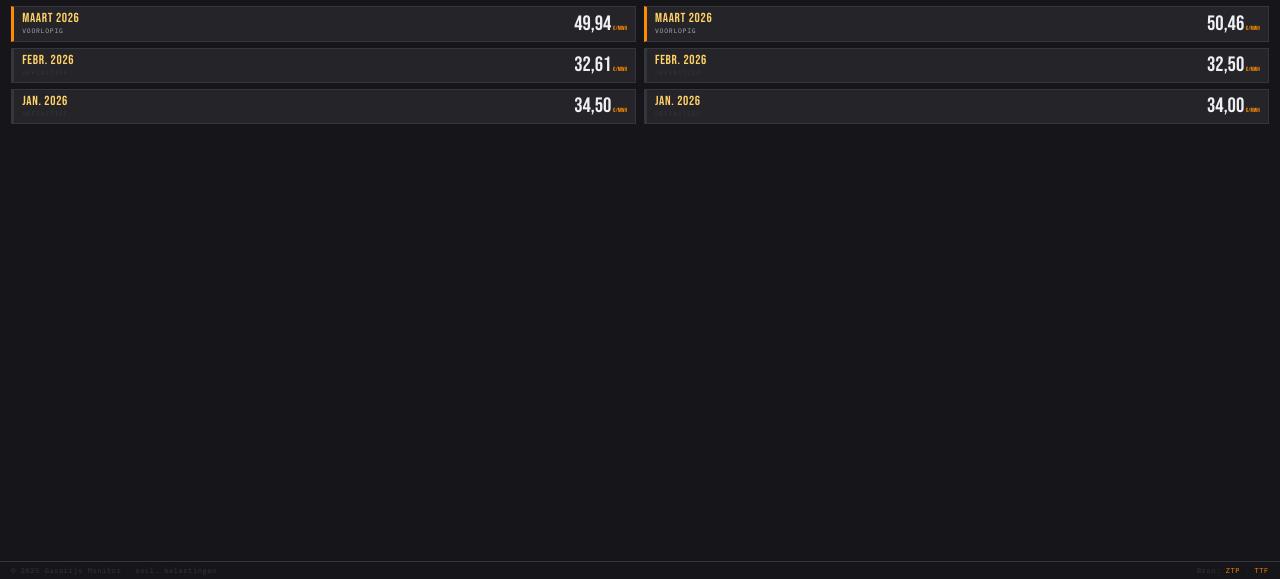
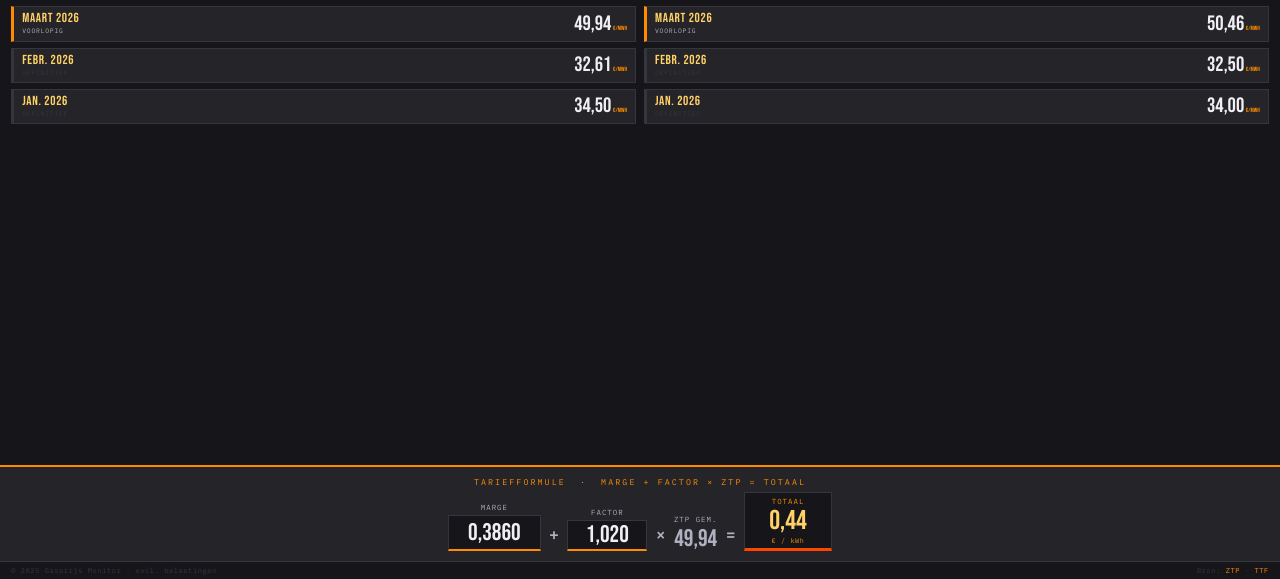
Before and after one commit to Orgin-o/website, a plain HTML site: page index.html in a window 1280 px wide. Shown: the part 221-800 px from the top of the page. Drawn offline with Linux system fonts and the light colour scheme.

Commit message:
Update index formula.html

```diff
--- a/index.html
+++ b/index.html
@@ -221,6 +221,134 @@
       margin-left: 0.1rem;
     }
 
+    /* ── TARIEFFORMULE ── */
+    .formule-bar {
+      flex-shrink: 0;
+      background: var(--ash);
+      border-top: 2px solid var(--ember);
+      padding: 0.55rem 0.7rem 0.6rem;
+      display: flex;
+      flex-direction: column;
+      align-items: center;
+      gap: 0.35rem;
+    }
+    .formule-lbl {
+      font-size: 0.52rem;
+      letter-spacing: 0.25em;
+      color: var(--ember);
+      text-transform: uppercase;
+    }
+    .formule-expr {
+      display: flex;
+      align-items: flex-end;
+      justify-content: center;
+      gap: 0.55rem;
+    }
+    .formule-op {
+      font-family: 'Bebas Neue', sans-serif;
+      font-size: 1.4rem;
+      color: var(--pale);
+      flex-shrink: 0;
+      line-height: 1;
+      padding-bottom: 0.15rem;
+    }
+    .formule-field {
+      display: flex;
+      flex-direction: column;
+      align-items: center;
+      flex-shrink: 0;
+    }
+    .formule-field-lbl {
+      font-size: 0.46rem;
+      letter-spacing: 0.14em;
+      color: var(--pale);
+      text-transform: uppercase;
+      margin-bottom: 0.18rem;
+    }
+    .formule-input {
+      background: var(--smoke);
+      border: 1px solid var(--mist);
+      border-bottom: 2px solid var(--ember);
+      color: var(--white);
+      font-family: 'Bebas Neue', sans-serif;
+      font-size: 1.5rem;
+      width: 5.8rem;
+      text-align: center;
+      padding: 0.12rem 0.2rem;
+      outline: none;
+      -moz-appearance: textfield;
+      line-height: 1;
+    }
+    .formule-input::-webkit-outer-spin-button,
+    .formule-input::-webkit-inner-spin-button { -webkit-appearance: none; }
+    .formule-input:focus { border-bottom-color: var(--gold); color: var(--gold); }
+    .formule-select {
+      background: var(--smoke);
+      border: 1px solid var(--mist);
+      border-bottom: 2px solid var(--ember);
+      color: var(--white);
+      font-family: 'Bebas Neue', sans-serif;
+      font-size: 1.5rem;
+      width: 5rem;
+      text-align: center;
+      padding: 0.12rem 0.15rem;
+      outline: none;
+      cursor: pointer;
+      -webkit-appearance: none;
+      appearance: none;
+      line-height: 1;
+    }
+    .formule-select:focus { border-bottom-color: var(--gold); }
+    .formule-ztp {
+      display: flex;
+      flex-direction: column;
+      align-items: center;
+      flex-shrink: 0;
+    }
+    .formule-ztp-lbl {
+      font-size: 0.46rem;
+      letter-spacing: 0.14em;
+      color: var(--pale);
+      text-transform: uppercase;
+      margin-bottom: 0.18rem;
+    }
+    .formule-ztp-val {
+      font-family: 'Bebas Neue', sans-serif;
+      font-size: 1.5rem;
+      color: var(--pale);
+      line-height: 1;
+    }
+    .formule-result {
+      display: flex;
+      flex-direction: column;
+      align-items: center;
+      flex-shrink: 0;
+      background: var(--smoke);
+      border: 1px solid var(--mist);
+      border-bottom: 3px solid var(--fire);
+      padding: 0.18rem 0.8rem 0.22rem;
+      min-width: 5.5rem;
+    }
+    .formule-result-lbl {
+      font-size: 0.46rem;
+      letter-spacing: 0.14em;
+      color: var(--ember);
+      text-transform: uppercase;
+      margin-bottom: 0.1rem;
+    }
+    .formule-result-val {
+      font-family: 'Bebas Neue', sans-serif;
+      font-size: 1.7rem;
+      color: var(--gold);
+      line-height: 1;
+    }
+    .formule-result-unit {
+      font-size: 0.42rem;
+      color: var(--ember);
+      letter-spacing: 0.1em;
+      margin-top: 0.04rem;
+    }
+
     /* ── FOOTER ── */
     footer {
       flex-shrink: 0;
@@ -329,6 +457,44 @@
 
   </div><!-- /content -->
 
+  <!-- TARIEFFORMULE -->
+  <div class="formule-bar">
+    <div class="formule-lbl">Tariefformule &nbsp;·&nbsp; Marge + Factor × ZTP = Totaal</div>
+    <div class="formule-expr">
+
+      <div class="formule-field">
+        <div class="formule-field-lbl">Marge</div>
+        <input class="formule-input" id="f-marge" type="text" inputmode="decimal" value="0,3860" maxlength="7" />
+      </div>
+
+      <div class="formule-op">+</div>
+
+      <div class="formule-field">
+        <div class="formule-field-lbl">Factor</div>
+        <select class="formule-select" id="f-factor">
+          <option value="1.020" selected>1,020</option>
+          <option value="1.000">1,000</option>
+        </select>
+      </div>
+
+      <div class="formule-op">×</div>
+
+      <div class="formule-ztp">
+        <div class="formule-ztp-lbl">ZTP gem.</div>
+        <div class="formule-ztp-val" id="f-ztp">—</div>
+      </div>
+
+      <div class="formule-op">=</div>
+
+      <div class="formule-result">
+        <div class="formule-result-lbl">Totaal</div>
+        <div class="formule-result-val" id="f-totaal">—</div>
+        <div class="formule-result-unit">€ / kWh</div>
+      </div>
+
+    </div>
+  </div>
+
   <!-- FOOTER -->
   <footer>
     <span>© 2025 Gasprijs Monitor · excl. belastingen</span>
@@ -391,6 +557,26 @@
   document.getElementById('ttf-m2-val').innerHTML    = TTF_M2 + unit;
   document.getElementById('ttf-m3-naam').textContent = TTF_M3_NAAM;
   document.getElementById('ttf-m3-val').innerHTML    = TTF_M3 + unit;
+
+  // ── TARIEFFORMULE ──
+  // ZTP_M1 is het voorlopige maandgemiddelde (komma als decimaalteken)
+  const ztpGem = parseFloat(ZTP_M1.replace(',', '.'));
+  document.getElementById('f-ztp').textContent = isNaN(ztpGem) ? '—' : ZTP_M1;
+
+  function berekenTarief() {
+    const margeStr = document.getElementById('f-marge').value.replace(',', '.');
+    const marge    = parseFloat(margeStr);
+    const factor   = parseFloat(document.getElementById('f-factor').value);
+    const el       = document.getElementById('f-totaal');
+    if (isNaN(marge) || isNaN(ztpGem)) { el.textContent = '—'; return; }
+    // Formule: (marge + factor * ZTP_MWh) / 1000  →  €/kWh
+    const totaal = marge + factor * (ztpGem / 1000);
+    el.textContent = totaal.toFixed(2).replace('.', ',');
+  }
+
+  document.getElementById('f-marge').addEventListener('input', berekenTarief);
+  document.getElementById('f-factor').addEventListener('change', berekenTarief);
+  berekenTarief(); // direct berekenen bij laden
 </script>
 </body>
 </html>
```
